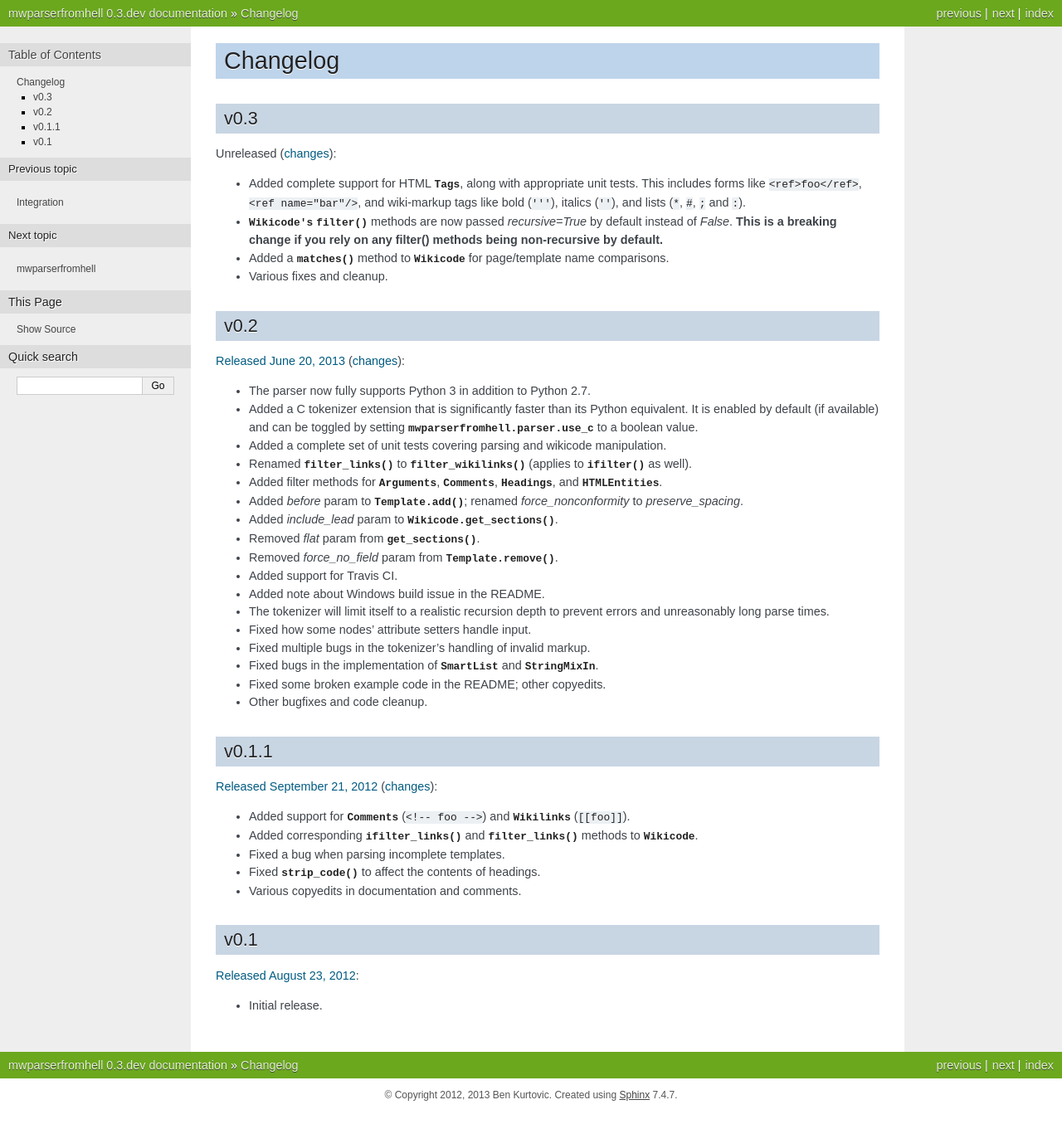
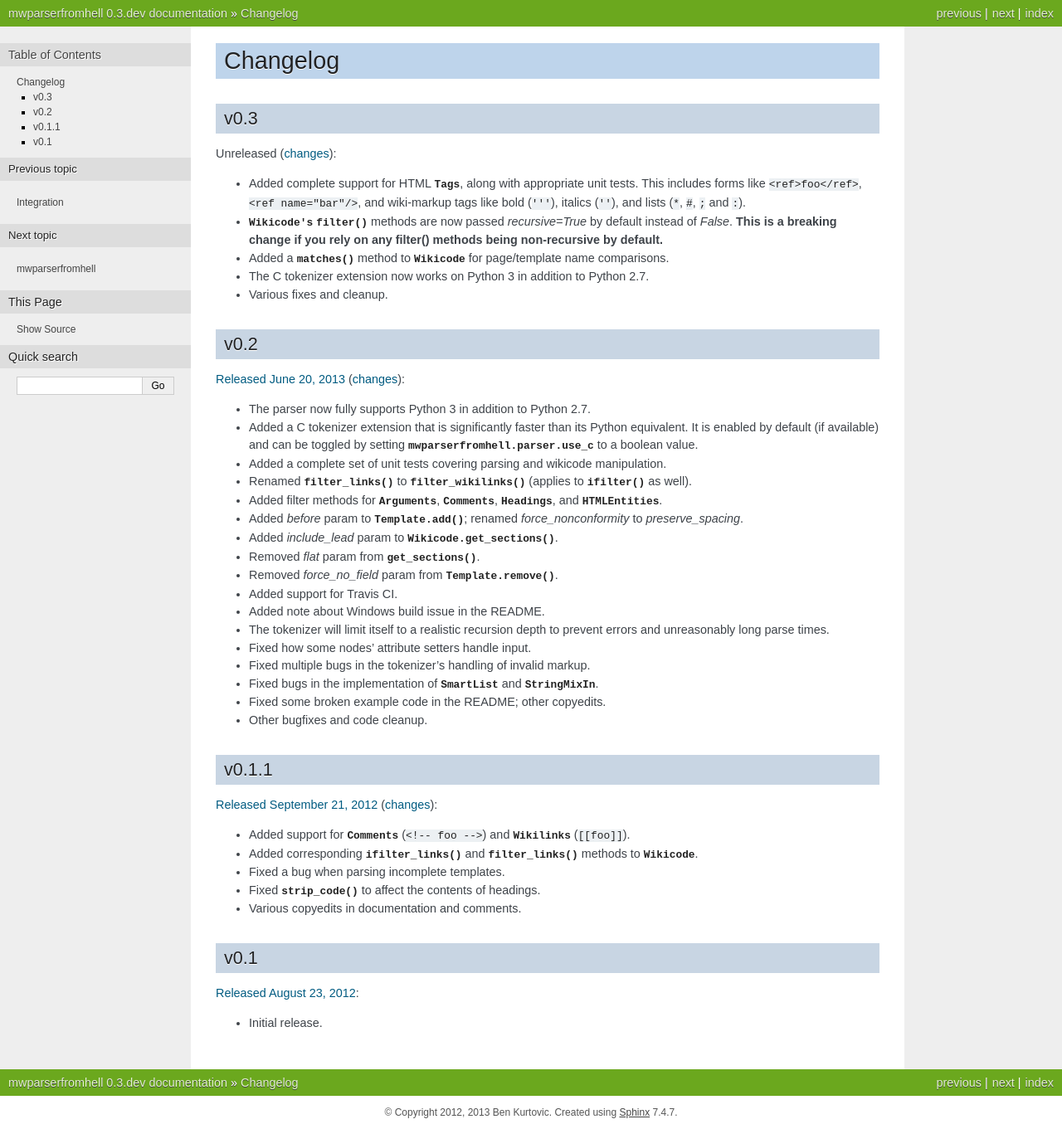
Before and after one commit to earwig/mwparserfromhell, a Sphinx documentation site: the page built from docs/changelog.rst, in a window 1280 px wide. Shown: the whole page at 83% size. Built offline with Sphinx 7.4.7, drawn with Linux system fonts in a browser that asks for light colours; before the commit the page ends 1340 px from its top, so only the background shows below that.

Commit message:
Add py3k tokenizer to changelog.

```diff
--- a/docs/changelog.rst
+++ b/docs/changelog.rst
@@ -16,6 +16,7 @@
   if you rely on any filter() methods being non-recursive by default.**
 - Added a :py:meth:`.matches` method to :py:class:`~.Wikicode` for
   page/template name comparisons.
+- The C tokenizer extension now works on Python 3 in addition to Python 2.7.
 - Various fixes and cleanup.
 
 v0.2
```
Also changed, not shown: 1 other file.
